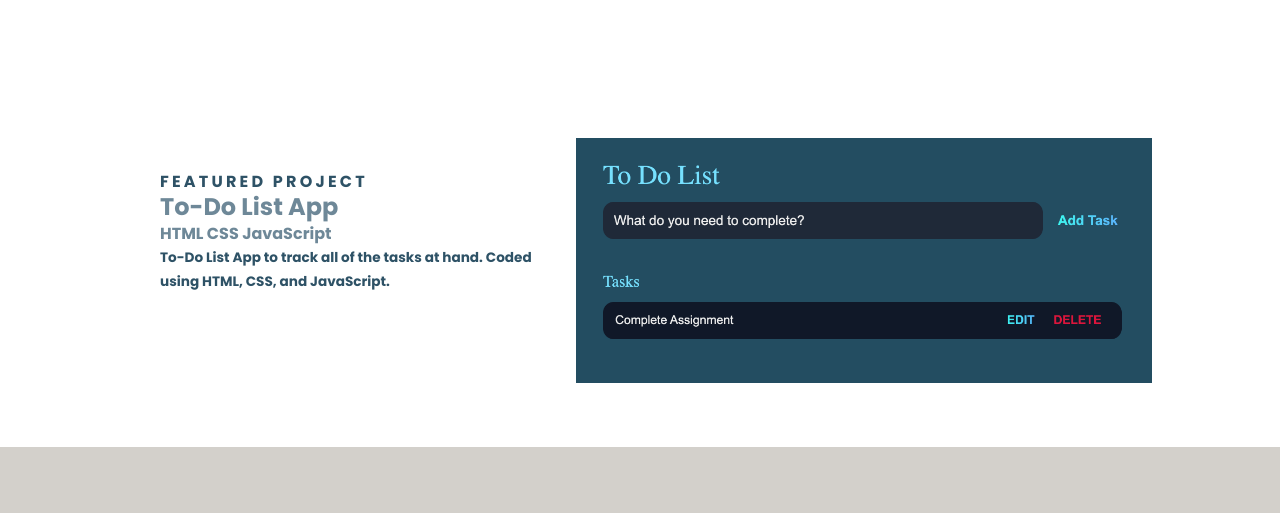
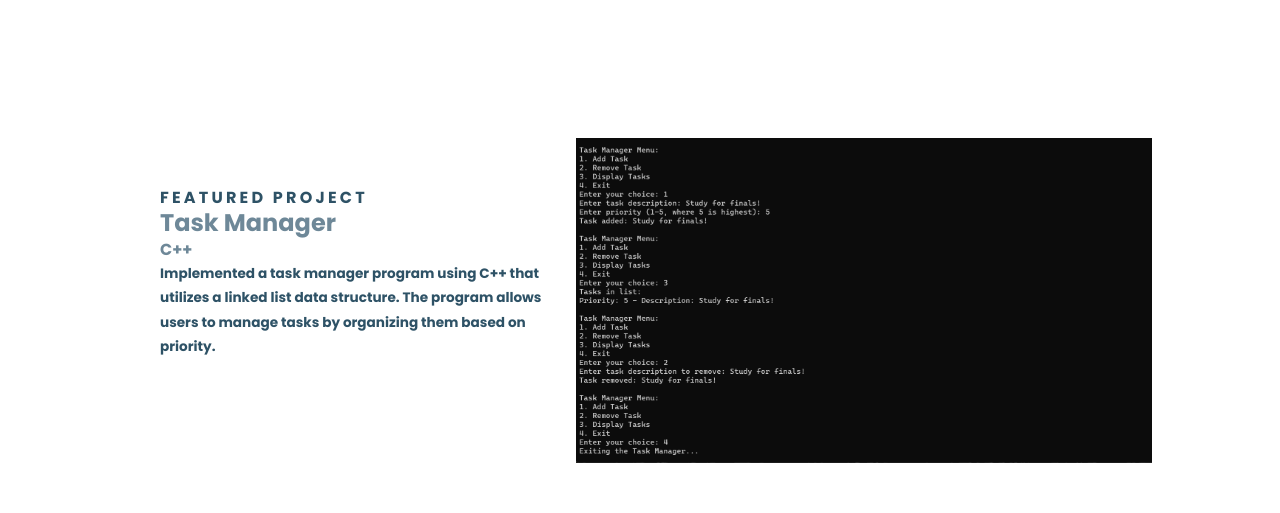
Before and after one commit to RobertxPearce/Portfolio-Website, a plain HTML site: page index.html in a window 1280 px wide. Shown: the part 860-1373 px from the top of the page. Drawn offline with nearby package versions, Linux system fonts and the light colour scheme.

Commit message:
Added task manager project to index

```diff
--- a/index.html
+++ b/index.html
@@ -64,12 +64,12 @@
         <div class="left">
             <div class="inner transition1">
                 <p class="subtitle">Featured Project</p>
-                <a href="#" class="featured-title">To-Do List App</a>
-                <p class="language">HTML CSS JavaScript</p>
-                <p class="featured-desc">To-Do List App to track all of the tasks at hand. Coded using HTML, CSS, and JavaScript.</p>
+                <a href="#" class="featured-title">Task Manager</a>
+                <p class="language">C++</p>
+                <p class="featured-desc">Implemented a task manager program using C++ that utilizes a linked list data structure. The program allows users to manage tasks by organizing them based on priority.</p>
             </div>
         </div>
-        <img href="To-Do-List.html" class="right transition1" src="Images/To-Do-List.png" alt="Featured Project">
+        <img href="https://github.com/RobertxPearce/Task-Manager" class="right transition1" src="Images/Task Manager.png" alt="Featured Project">
     </section>
     <section class="skills">
         <div class="skills-container">
```
Also changed, not shown: Images/Task Manager.png (added).
